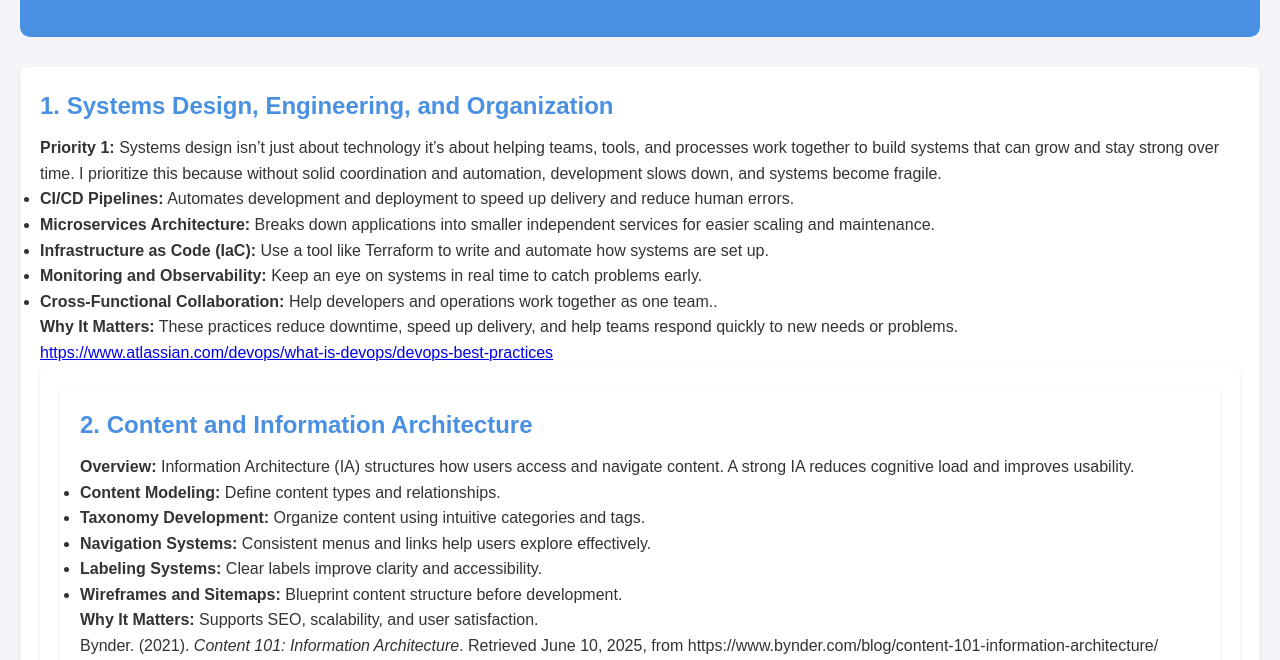
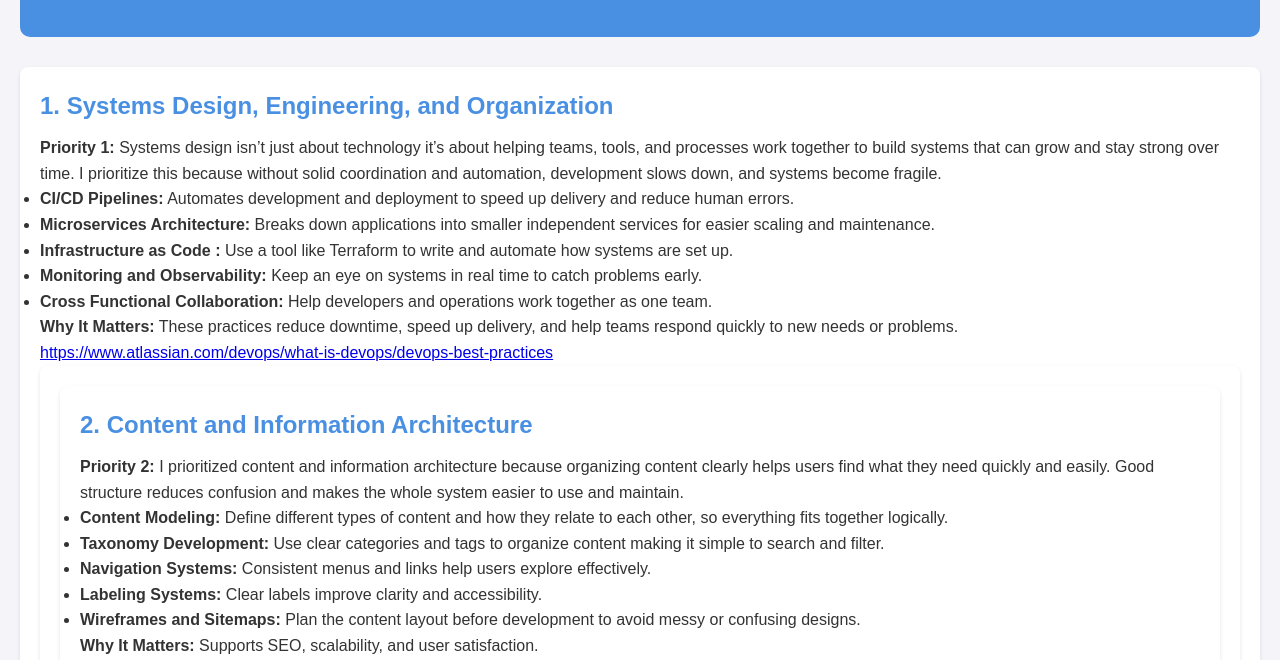
Before and after one commit to Antonioa707/Digital-Environment-Final, a plain HTML site: page index.html in a window 1280 px wide. Shown: the part 140-800 px from the top of the page. Drawn offline with Linux system fonts and the light colour scheme.

Commit message:
index.html

```diff
--- a/index.html
+++ b/index.html
@@ -19,9 +19,9 @@
       <ul>
         <li><strong>CI/CD Pipelines:</strong> Automates development and deployment to speed up delivery and reduce human errors.</li>
         <li><strong>Microservices Architecture:</strong> Breaks down applications into smaller independent services for easier scaling and maintenance.</li>
-        <li><strong>Infrastructure as Code (IaC):</strong> Use a tool like Terraform to write and automate how systems are set up.</li>
+        <li><strong>Infrastructure as Code :</strong> Use a tool like Terraform to write and automate how systems are set up.</li>
         <li><strong>Monitoring and Observability:</strong> Keep an eye on systems in real time to catch problems early.</li>
-        <li><strong>Cross-Functional Collaboration:</strong> Help developers and operations work together as one team..</li>
+        <li><strong>Cross Functional Collaboration:</strong> Help developers and operations work together as one team.</li>
       </ul>
       <p><strong>Why It Matters:</strong> These practices reduce downtime, speed up delivery, and help teams respond quickly to new needs or problems.</p>
      <p class="reference"><a href="https://www.atlassian.com/devops/what-is-devops/devops-best-practices" target="_blank">https://www.atlassian.com/devops/what-is-devops/devops-best-practices</a></p>
@@ -29,17 +29,18 @@
 
     <section>
       <h2>2. Content and Information Architecture</h2>
-      <p><strong>Overview:</strong> Information Architecture (IA) structures how users access and navigate content. A strong IA reduces cognitive load and improves usability.</p>
+      <p><strong>Priority 2:</strong>  I prioritized content and information architecture because organizing content clearly helps users find what they need quickly and easily.
+        Good structure reduces confusion and makes the whole system easier to use and maintain.</p>
       <ul>
-        <li><strong>Content Modeling:</strong> Define content types and relationships.</li>
-        <li><strong>Taxonomy Development:</strong> Organize content using intuitive categories and tags.</li>
+        <li><strong>Content Modeling:</strong> Define different types of content and how they relate to each other, so everything fits together logically.</li>
+        <li><strong>Taxonomy Development:</strong> Use clear categories and tags to organize content making it simple to search and filter.</li>
         <li><strong>Navigation Systems:</strong> Consistent menus and links help users explore effectively.</li>
         <li><strong>Labeling Systems:</strong> Clear labels improve clarity and accessibility.</li>
-        <li><strong>Wireframes and Sitemaps:</strong> Blueprint content structure before development.</li>
+        <li><strong>Wireframes and Sitemaps:</strong> Plan the content layout before development to avoid messy or confusing designs.</li>
       </ul>
       <p><strong>Why It Matters:</strong> Supports SEO, scalability, and user satisfaction.</p>
-      <p class="reference">Bynder. (2021). <em>Content 101: Information Architecture</em>. Retrieved June 10, 2025, from https://www.bynder.com/blog/content-101-information-architecture/</p>
-    </section>
+<p class="reference"><a href="https://www.bynder.com/blog/content-101-information-architecture/" target="_blank">https://www.bynder.com/blog/content-101-information-architecture/</a></p>
+</section>
 
     <section>
       <h2>3. User Experience and Visual Design</h2>
```
